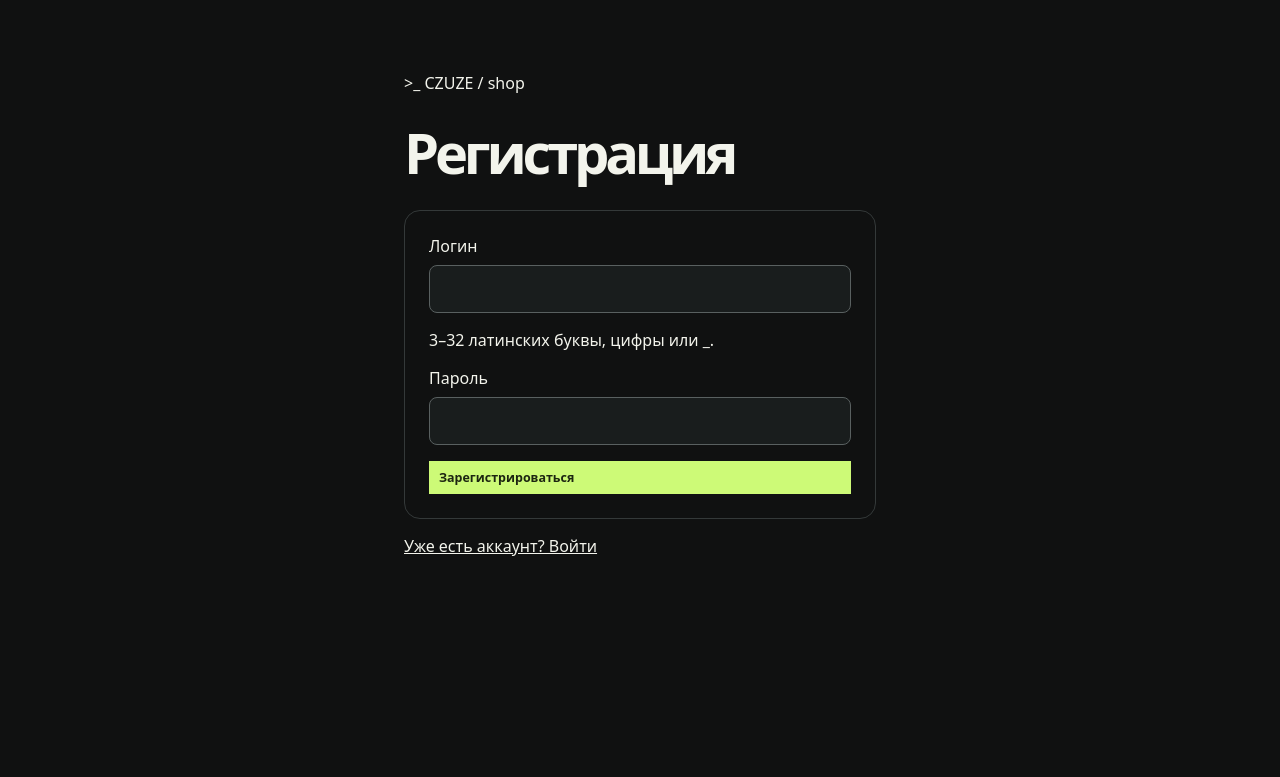
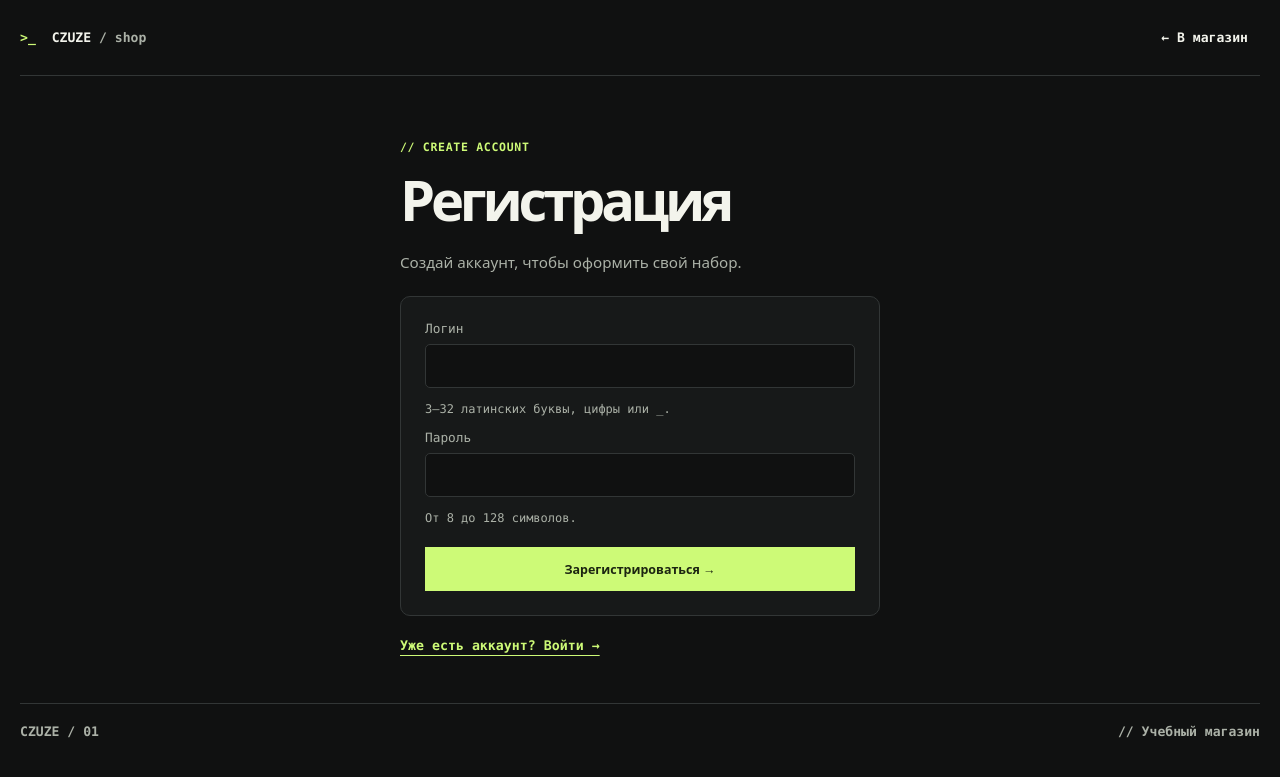
Before and after one commit to Lordtop4ik/szuze_website_security, a FastAPI app: page /register in a window 1280 px wide. Shown: the top 777 px of the page. Run offline with FastAPI, Linux system fonts and the light colour scheme; data comes from the database, SQL or seed files in the repository.

Commit message:
Match authentication pages to shop styling

```diff
--- a/site/index.html
+++ b/site/index.html
@@ -5,7 +5,7 @@
   <meta name="viewport" content="width=device-width, initial-scale=1">
   <meta name="theme-color" content="#101111">
   <title>Czuze — Лавка отладчика</title>
-  <link rel="stylesheet" href="./styles.css?v=20261111-all-models-v2">
+  <link rel="stylesheet" href="./styles.css?v=20261115-auth-v2">
   <script src="./catalog.js?v=20261111-all-models-v2" defer></script>
   <script src="./shop-mode.js?v=20261111-all-models-v2" defer></script>
   <script src="./shop-rules.js?v=20261111-all-models-v2" defer></script>
@@ -23,8 +23,8 @@
         <a href="?view=cart" data-nav="cart">Корзина <span id="count">0</span></a>
         <a href="?view=orders" data-nav="orders">Заказы</a>
       </nav>
-      <div id="account" hidden><span id="account-name"></span><a id="login-link" href="/login">Войти / Регистрация</a>
-      <form id="logout-form" action="/logout" method="post" hidden><input id="logout-csrf" name="csrf" type="hidden"><button>Выйти</button></form></div>
+      <div id="account" hidden><span id="account-name"></span><a class="secondary" id="login-link" href="/login">Войти / Регистрация</a>
+      <form id="logout-form" action="/logout" method="post" hidden><input id="logout-csrf" name="csrf" type="hidden"><button class="secondary" type="submit">Выйти</button></form></div>
     </header>
     <main>
       <header class="hero" id="hero" hidden>
--- a/site/styles.css
+++ b/site/styles.css
@@ -378,12 +378,17 @@ button:disabled { opacity: .54; cursor: default; }
 
 .model-variants small { color: var(--muted); font-size: .72rem; }
 
-.auth-page { max-width: 520px; margin: 48px auto; padding: 24px; }
-.auth-page h1 { font-size: clamp(2rem, 8vw, 3.5rem); margin: 32px 0; }
-.auth-form { display: grid; gap: 16px; padding: 24px; border: 1px solid #343939; border-radius: 16px; }
-.auth-form p { margin: 0; }
-.auth-form label { display: grid; gap: 8px; }
-.auth-form input:not([type="hidden"]) { width: 100%; box-sizing: border-box; padding: 12px; border: 1px solid #596060; border-radius: 8px; background: #191d1d; color: #fff; font: inherit; }
-.auth-form input:focus-visible { outline: 2px solid #ccff66; outline-offset: 2px; }
-.auth-page a { color: inherit; }
-.auth-page [role="alert"] { color: #ffadad; }
+#account:not([hidden]) { display: flex; align-items: center; flex-wrap: wrap; gap: 8px; }
+#account-name { color: var(--accent); overflow-wrap: anywhere; }
+#account .secondary { display: inline-flex; align-items: center; min-height: 40px; border-color: var(--line); }
+#logout-form { margin: 0; }
+.auth-page { width: min(100%, 480px); margin: 0 auto 48px; }
+.auth-page .view-heading h1 { font-size: clamp(2rem, 7vw, 3.5rem); }
+.auth-page .intro { font-size: .95rem; }
+.auth-form { display: grid; gap: 12px; padding: clamp(16px, 4vw, 24px); border: 1px solid var(--line); border-radius: 10px; background: var(--panel); }
+.auth-form p { margin: 0; font: .75rem/1.5 var(--mono); }
+.auth-form label { display: grid; gap: 8px; color: var(--muted); font: .8rem var(--mono); }
+.auth-form input:not([type="hidden"]) { width: 100%; min-width: 0; min-height: 44px; padding: 10px 12px; border: 1px solid var(--line); border-radius: 5px; background: var(--background); color: var(--text); font: 1rem system-ui, sans-serif; }
+.auth-form .add { justify-content: center; min-height: 44px; margin-top: 8px; }
+.auth-error { color: #ffadad; }
+.auth-switch { margin: 0; }
--- a/templates/auth.html
+++ b/templates/auth.html
@@ -1,9 +1,36 @@
 <!doctype html>
-<html lang="ru"><head><meta charset="utf-8"><meta name="viewport" content="width=device-width, initial-scale=1"><title>{{ 'Регистрация' if register else 'Вход' }} — CZUZE</title><link rel="stylesheet" href="/styles.css"></head>
-<body><main class="shell auth-page"><a href="/" class="brand">&gt;_ CZUZE / shop</a><h1>{{ 'Регистрация' if register else 'Вход' }}</h1>
-{% if error %}<p role="alert">{{ error }}</p>{% endif %}
-<form method="post" class="auth-form"><input type="hidden" name="csrf" value="{{ csrf }}"><input type="hidden" name="next" value="{{ next }}">
-<p><label>Логин <input name="username" required minlength="3" maxlength="32" pattern="[A-Za-z0-9_]{3,32}" autocomplete="username" aria-describedby="username-help"></label></p><p id="username-help">3–32 латинских буквы, цифры или _.</p>
-<p><label>Пароль <input name="password" type="password" required minlength="8" maxlength="128" autocomplete="{{ 'new-password' if register else 'current-password' }}"></label></p>
-<button class="add" type="submit">{{ 'Зарегистрироваться' if register else 'Войти' }}</button></form>
-<p><a href="{{ '/login' if register else '/register' }}?next={{ next }}">{{ 'Уже есть аккаунт? Войти' if register else 'Создать аккаунт' }}</a></p></main></body></html>
+<html lang="ru">
+<head>
+  <meta charset="utf-8">
+  <meta name="viewport" content="width=device-width, initial-scale=1">
+  <title>{{ 'Регистрация' if register else 'Вход' }} — CZUZE</title>
+  <link rel="stylesheet" href="/styles.css?v=20261115-auth-v2">
+</head>
+<body>
+  <div class="shell">
+    <header class="topbar">
+      <a href="/" class="brand"><span aria-hidden="true">&gt;_</span> CZUZE<span class="muted"> / shop</span></a>
+      <nav class="shop-nav" aria-label="Навигация"><a href="/">← В магазин</a></nav>
+    </header>
+    <main class="auth-page">
+      <header class="view-heading">
+        <p class="eyebrow">// {{ 'CREATE ACCOUNT' if register else 'SIGN IN' }}</p>
+        <h1>{{ 'Регистрация' if register else 'Вход' }}<span class="cursor" aria-hidden="true"></span></h1>
+        <p class="intro">{{ 'Создай аккаунт, чтобы оформить свой набор.' if register else 'Войди, чтобы продолжить оформление заказа.' }}</p>
+      </header>
+      <form method="post" class="auth-form">
+        {% if error %}<p class="auth-error" role="alert">{{ error }}</p>{% endif %}
+        <input type="hidden" name="csrf" value="{{ csrf }}">
+        <input type="hidden" name="next" value="{{ next }}">
+        <label>Логин <input name="username" required minlength="3" maxlength="32" pattern="[A-Za-z0-9_]{3,32}" autocomplete="username" aria-describedby="username-help"></label>
+        <p id="username-help" class="muted">3–32 латинских буквы, цифры или _.</p>
+        <label>Пароль <input name="password" type="password" required minlength="8" maxlength="128" autocomplete="{{ 'new-password' if register else 'current-password' }}" aria-describedby="password-help"></label>
+        <p id="password-help" class="muted">От 8 до 128 символов.</p>
+        <button class="add" type="submit">{{ 'Зарегистрироваться' if register else 'Войти' }} →</button>
+      </form>
+      <p class="auth-switch"><a class="hero-link" href="{{ '/login' if register else '/register' }}?next={{ next }}">{{ 'Уже есть аккаунт? Войти' if register else 'Создать аккаунт' }} →</a></p>
+    </main>
+    <footer class="footer"><span>CZUZE / 01</span><span>// Учебный магазин</span></footer>
+  </div>
+</body>
+</html>
```
